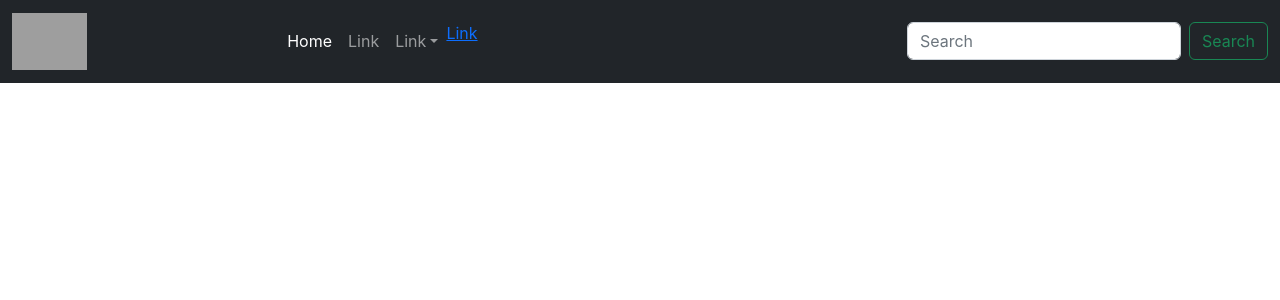
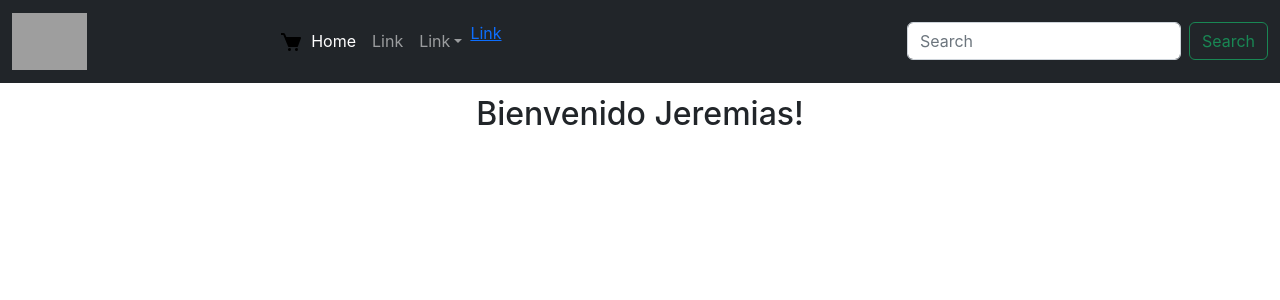
Before and after one commit to JereQ8/Proyecto-React-con-CoderHouse, a React (Create React App) app: page / in a window 1280 px wide. Shown: the top 300 px of the page. Built offline with nearby package versions, Linux system fonts and the light colour scheme; grey boxes are pictures that could not be loaded.

Commit message:
carritoIncluido

```diff
--- a/src/App.css
+++ b/src/App.css
@@ -6,3 +6,8 @@
 .cont-logo{
   width: 20%;
 }
+
+.cont-saludo h2{
+  text-align: center;
+  padding-top: 1vw;
+}
--- a/src/App.js
+++ b/src/App.js
@@ -1,12 +1,13 @@
 import './App.css';
 import NavBar from './componentes/NavBar';
-
+import ItemListContainer from './componentes/ItemListContainer';
 
 
 function App() {
   return (
     <div className="App">
       <NavBar/>
+      <ItemListContainer nombre="Jeremias"/>
     </div>
   );
 }
--- /dev/null
+++ b/src/componentes/CartWidget.js
@@ -0,0 +1,13 @@
+import carrito from "../imgs/cart-solid-24.png"
+
+import React from 'react'
+
+function CartWidget() {
+  return (
+    <div>
+        <img src={carrito} alt="Carrito" />
+    </div>
+  )
+}
+
+export default CartWidget
--- /dev/null
+++ b/src/componentes/ItemListContainer.js
@@ -0,0 +1,10 @@
+
+function ItemListContainer(props){
+  return (
+    <div className="cont-saludo">
+        <h2>Bienvenido {props.nombre}!</h2>
+    </div>
+  )
+}
+
+export default ItemListContainer
--- a/src/componentes/NavBar.js
+++ b/src/componentes/NavBar.js
@@ -1,5 +1,5 @@
 import React from 'react'
-// import logo from 'https://images.ctfassets.net/4cd45et68cgf/7LrExJ6PAj6MSIPkDyCO86/542b1dfabbf3959908f69be546879952/Netflix-Brand-Logo.png?w=684&h=456'
+import CartWidget from './CartWidget'
 
 
 const NavBar = () => {
@@ -11,6 +11,7 @@ const logo= 'https://images.ctfassets.net/4cd45et68cgf/7LrExJ6PAj6MSIPkDyCO86/54
       <nav className="navbar navbar-dark navbar-expand-lg bg-dark">
         <div className="container-fluid">
           <a className="navbar-brand cont-logo" href="index.html"><img className='logoNetflix' src={logo} alt="Logo"/></a>
+          <a href='index.html'> <CartWidget/> </a>
           <button className="navbar-toggler" type="button" data-bs-toggle="collapse" data-bs-target="#navbarScroll" aria-controls="navbarScroll" aria-expanded="false" aria-label="Toggle navigation">
             <span className="navbar-toggler-icon"></span>
           </button>
```
Also changed, not shown: src/imgs/cart-solid-24.png (added).
